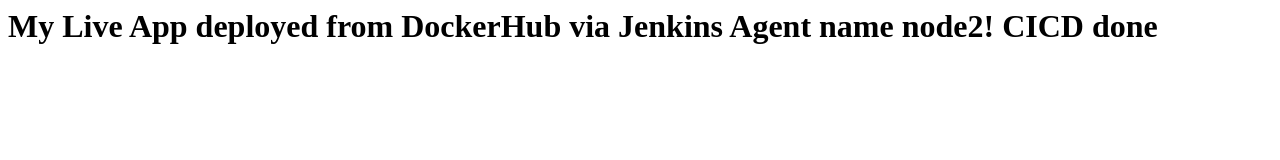
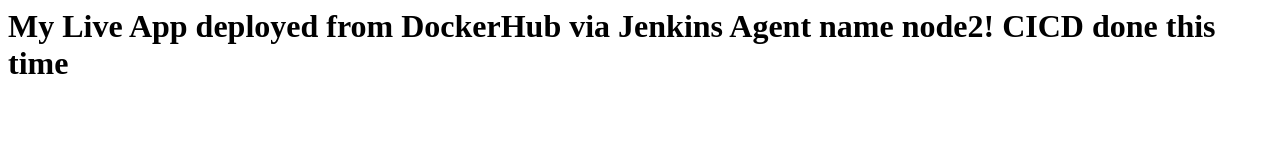
Before and after one commit to snakade29/my-jenkins-app, a plain HTML site: page index.html in a window 1280 px wide. Drawn offline with Linux system fonts and the light colour scheme.

Commit message:
Update header text in index.html

```diff
--- a/index.html
+++ b/index.html
@@ -1 +1 @@
-  <h1> My Live App deployed from DockerHub via Jenkins Agent name node2!  CICD done </h1>
+  <h1> My Live App deployed from DockerHub via Jenkins Agent name node2!  CICD done this time</h1>
```
